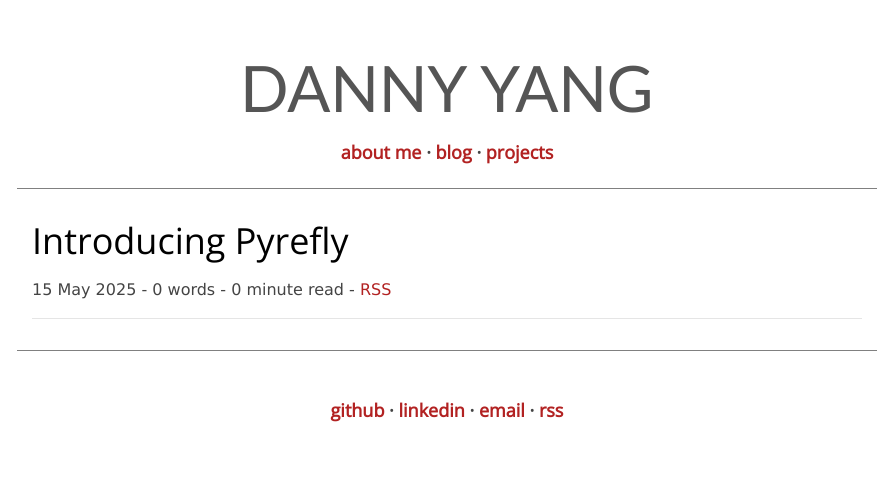
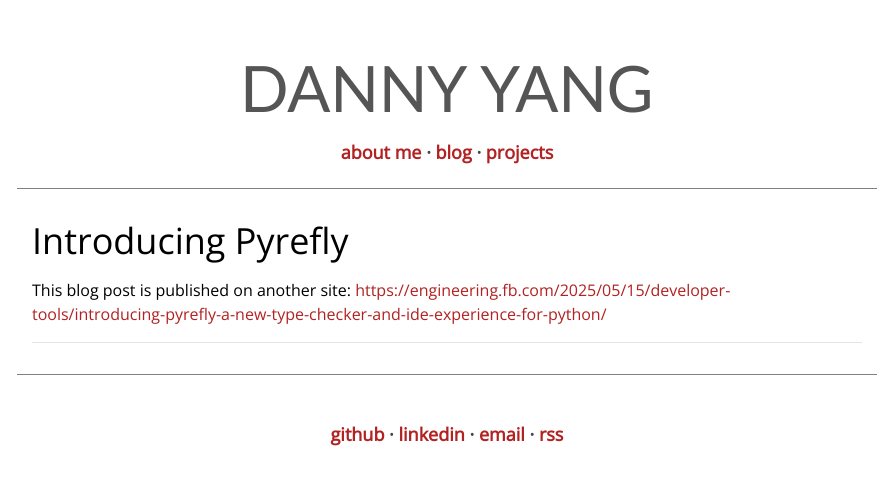
Before and after one commit to yangdanny97/yangdanny97.github.io, a Jekyll site: the page built from _posts/2025-05-15-introducing-pyrefly.md, in a window 1280 px wide. Shown: the top 485 px of the page, without its empty margins (193-1086 px from the left). Built offline with Jekyll 4.4.1, drawn with Linux system fonts in a browser that asks for light colours; our own code applies the rules of GitHub Pages for plain Markdown files; comment, search, counter and statistics services are not loaded.

Commit message:
fix external post layout

```diff
--- a/_layouts/post.html
+++ b/_layouts/post.html
@@ -6,7 +6,8 @@ layout: default
 <meta name="robots" content="noindex">
 {% else %}
 <link rel="canonical" href="{{ page.url | replace:'index.html','' | prepend: site.baseurl | prepend: site.url }}">
-<link rel="alternate" type="application/atom+xml" title="{{ site.title }}" href="{{ '/feed.xml' | prepend: site.baseurl | prepend: site.url }}">
+<link rel="alternate" type="application/atom+xml" title="{{ site.title }}"
+    href="{{ '/feed.xml' | prepend: site.baseurl | prepend: site.url }}">
 {% endif %}
 <style>
     .meta {
@@ -59,6 +60,12 @@ layout: default
 <div class='row slide'>
     <div class="col-sm-8 offset-sm-2 borders">
         <h1 class="post_title">{{ page.title }}</h1>
+        {% if page.external_url %}
+        <div class="post">
+            This blog post is published on another site:
+            <a href="{{ page.external_url }}">{{ page.external_url }}</a>
+        </div>
+        {% else %}
         <div class="meta post">{{ page.date | date_to_string }} - {{ content | number_of_words }} words - {{ content |
             number_of_words | divided_by: 200 }} minute read -
             <a href="/feed.xml" target="_blank">RSS</a>
@@ -66,6 +73,7 @@ layout: default
         <div class="post">
             {% include anchor_headings.html html=content anchorBody="#" %}
         </div>
+        {% endif %}
         <hr>
         <script src="https://giscus.app/client.js" data-repo="yangdanny97/yangdanny97.github.io"
             data-repo-id="MDEwOlJlcG9zaXRvcnk3NjkyNjY0Nw==" data-category="General"
```
